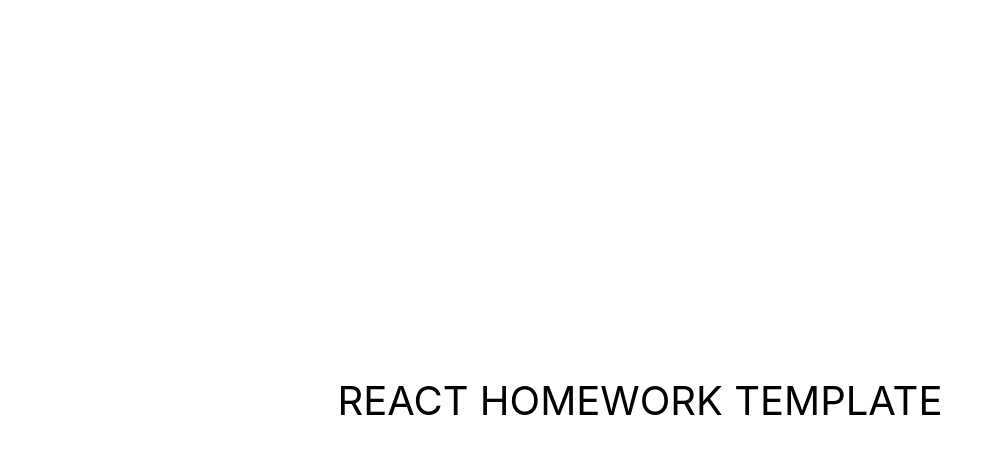
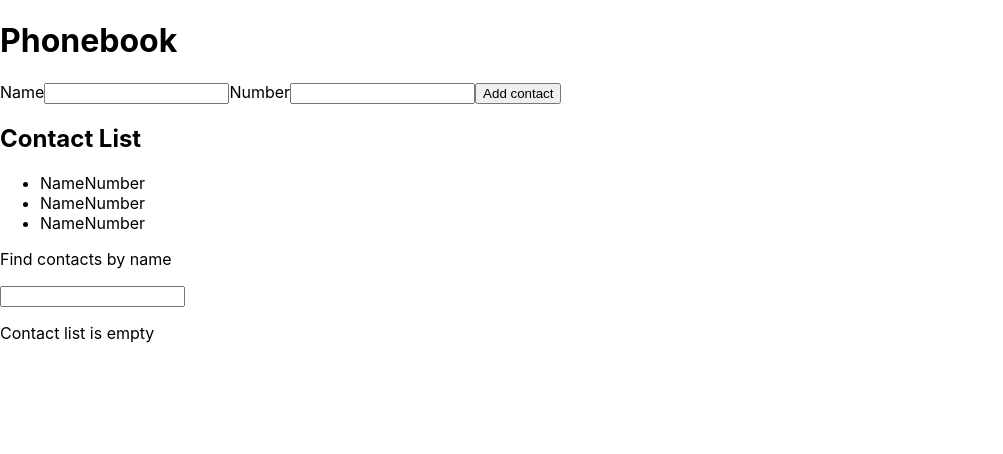
Before and after one commit to Ye2212/goit-react-hw-02-phonebook, a React (Create React App) app: page / in a window 1280 px wide. Shown: the top 454 px of the page, without its empty margins (0-1003 px from the left). Built offline with nearby package versions, Linux system fonts and the light colour scheme.

Commit message:
html added

```diff
--- a/src/components/App.jsx
+++ b/src/components/App.jsx
@@ -1,17 +1,31 @@
-export const App = () => {
-  return (
-    <div
-      style={{
-        height: '100vh',
-        display: 'flex',
-        justifyContent: 'center',
-        alignItems: 'center',
-        fontSize: 40,
-        textTransform: 'uppercase',
-        color: '#010101',
-      }}
-    >
-      React homework template
-    </div>
-  );
+import { Component } from 'react';
+import ContactForm from './ContactForm/ContactForm';
+import ContactList from './ContactList/ContactList';
+import Filter from './Filter/Filter';
+import Message from './Message/Message';
+
+
+class App extends Component {
+
+  state = {
+    contacts: [],
+  }
+
+  render(){
+    return (
+      <div>
+        <h1>Phonebook</h1>
+        <ContactForm />
+
+        <h2>Contact List</h2>
+        <ContactList />
+        <Filter />
+        <Message />
+      </div>
+    );
+  }
+
 };
+
+
+export default App;
--- /dev/null
+++ b/src/components/Contact/Contact.jsx
@@ -0,0 +1,9 @@
+function Contact (){
+return (
+    <div>
+        <span>Name</span><span>Number</span>
+
+    </div>
+)
+}
+export default Contact;
--- /dev/null
+++ b/src/components/ContactForm/ContactForm.jsx
@@ -0,0 +1,42 @@
+import { Component } from 'react';
+// import propTypes from 'prop-types';
+
+class ContactForm extends Component {
+    state = {
+        name: '',
+        number: ''
+      }
+
+    render() {
+        return (
+        <form>
+            <label>
+            <span>Name</span>
+            <input
+                type="text"
+                name="name"
+                pattern="^[a-zA-Zа-яА-Я]+(([' -][a-zA-Zа-яА-Я ])?[a-zA-Zа-яА-Я]*)*$"
+                title="Name may contain only letters, apostrophe, dash and spaces. For example Adrian, Jacob Mercer, Charles de Batz de Castelmore d'Artagnan"
+                required
+            />
+            </label>
+            <label>
+            <span>Number</span>
+            <input
+                type="tel"
+                name="number"
+                pattern="\+?\d{1,4}?[-.\s]?\(?\d{1,3}?\)?[-.\s]?\d{1,4}[-.\s]?\d{1,4}[-.\s]?\d{1,9}"
+                title="Phone number must be digits and can contain spaces, dashes, parentheses and can start with +"
+                required
+            />
+            </label>
+            <button type="submit">Add contact</button>
+        </form>
+    )}
+}
+
+// ContactForm.prototype = {
+
+// }
+
+export default ContactForm;
--- /dev/null
+++ b/src/components/ContactList/ContactList.jsx
@@ -0,0 +1,13 @@
+import Contact from "components/Contact/Contact";
+
+function ContactList (){
+    return (
+        <ul>
+            <li><Contact /></li>
+            <li><Contact /></li>
+            <li><Contact /></li>
+        </ul>
+    )
+}
+
+export default ContactList;
--- /dev/null
+++ b/src/components/Filter/Filter.jsx
@@ -0,0 +1,19 @@
+// import propTypes from 'prop-types';
+
+function Filter () {
+    return (
+        <label>
+          <p>Find contacts by name</p>
+          <input
+            type="text"
+          />
+        </label>
+      );
+
+}
+
+// Filter.prototype = {
+
+// }
+
+export default Filter;
--- /dev/null
+++ b/src/components/Message/Message.jsx
@@ -0,0 +1,11 @@
+// import propTypes from 'prop-types';
+function Message (){
+    return (
+        <p>Contact list is empty</p>
+    )
+}
+
+// Message.prototype = {
+
+// }
+export default Message;
--- a/src/index.js
+++ b/src/index.js
@@ -1,6 +1,6 @@
 import React from 'react';
 import ReactDOM from 'react-dom/client';
-import { App } from 'components/App';
+import  App  from 'components/App';
 import './index.css';
 
 ReactDOM.createRoot(document.getElementById('root')).render(
```
